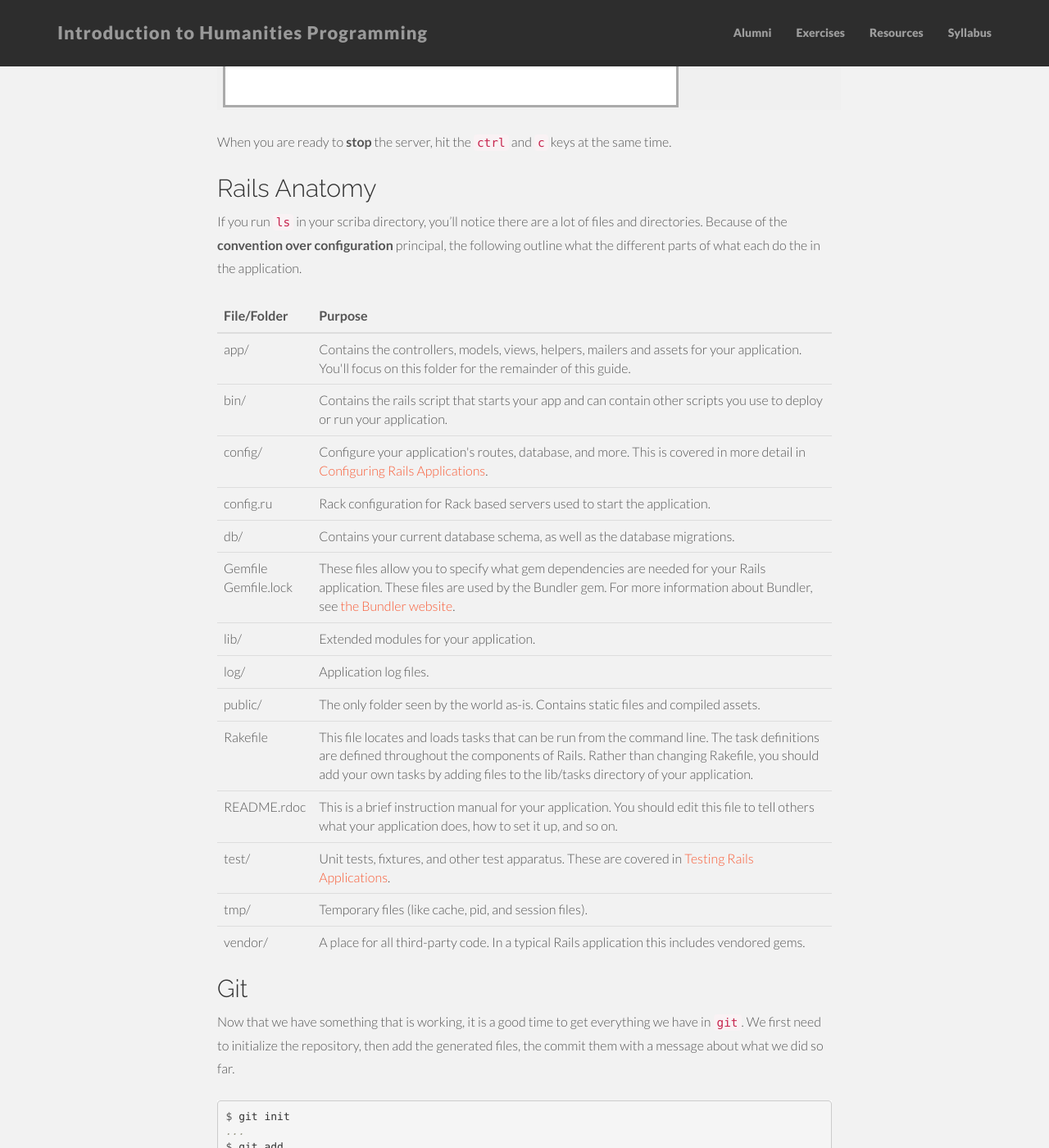
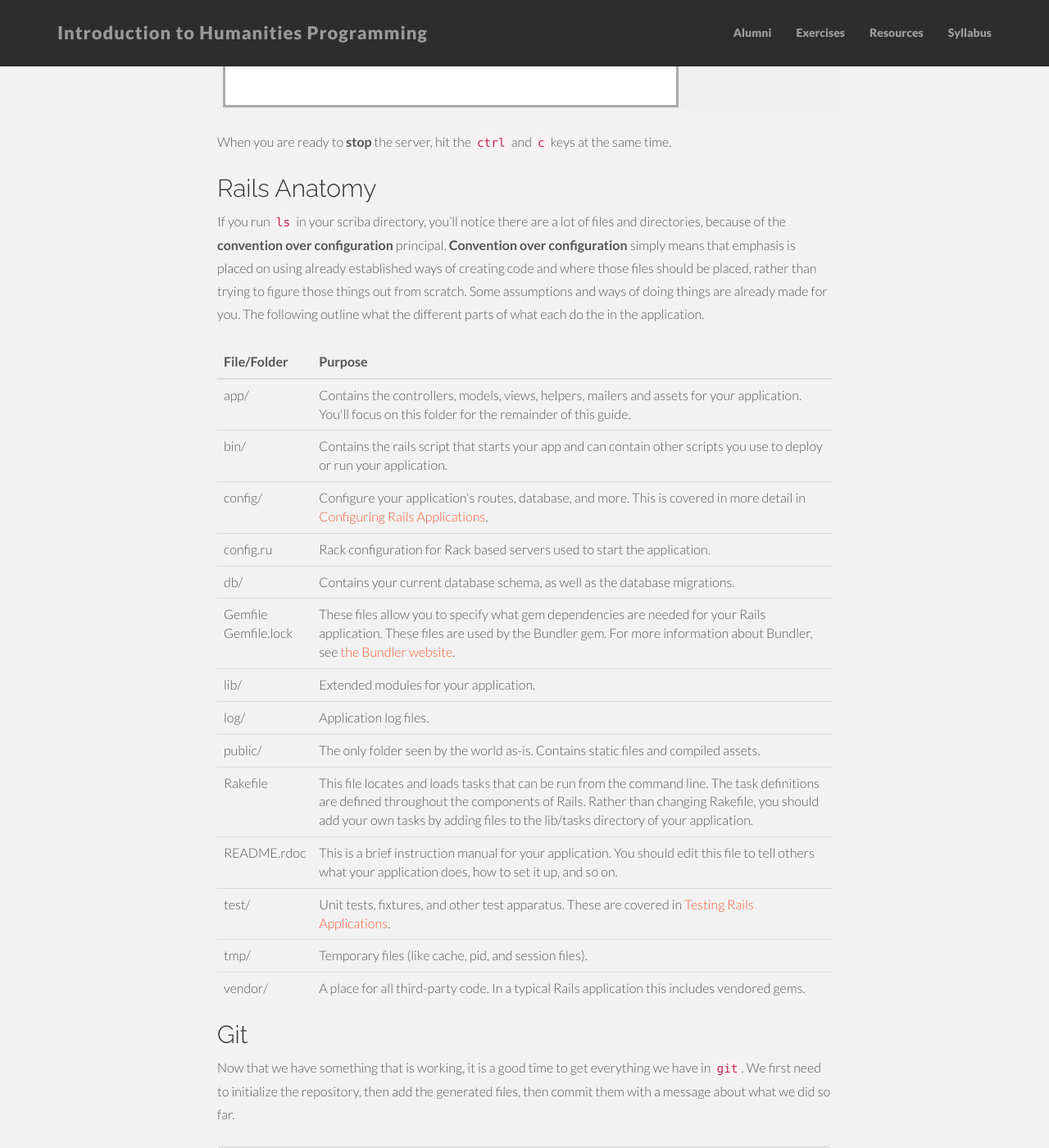
Before and after one commit to humanitiesprogramming/humanitiesprogramming.github.io, a Jekyll site: the page built from exercise-rails1.md, in a window 1280 px wide and 1400 px high, scrolled down 1962 px. Shown: the whole window at 82% size. Built offline with Jekyll 4.4.1, drawn with Linux system fonts in a browser that asks for light colours; nearby versions of some CDN libraries.

Commit message:
Adds definition of convention over configuration.

```diff
--- a/exercise-rails1.md
+++ b/exercise-rails1.md
@@ -81,9 +81,13 @@
 ## Rails Anatomy
 
 If you run `ls` in your scriba directory, you'll notice there are a lot of
-files and directories. Because of the **convention over configuration**
-principal, the following outline what the different parts of what each do the
-in the application.
+files and directories, because of the **convention over configuration**
+principal. **Convention over configuration** simply means that emphasis is
+placed on using already established ways of creating code and where those
+files should be placed, rather than trying to figure those things out from
+scratch. Some assumptions and ways of doing things are already made for you.
+The following outline what the different parts of what each do the in the
+application.
 
 
 <table class="table table-hover">
@@ -158,7 +162,7 @@
 
 Now that we have something that is working, it is a good time to get
 everything we have in `git`. We first need to initialize the repository,
-then add the generated files, the commit them with a message about what
+then add the generated files, then commit them with a message about what
 we did so far.
 
 {% highlight console %}
```
